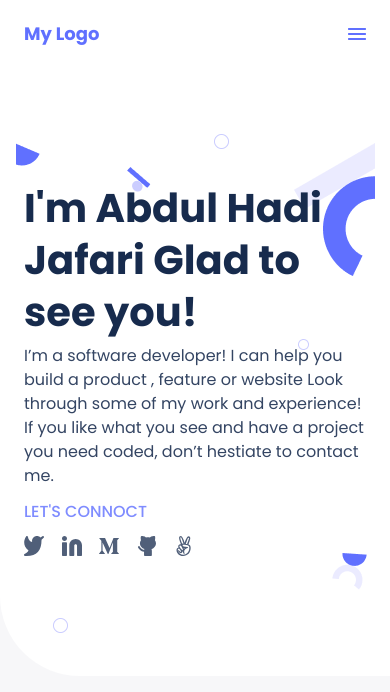
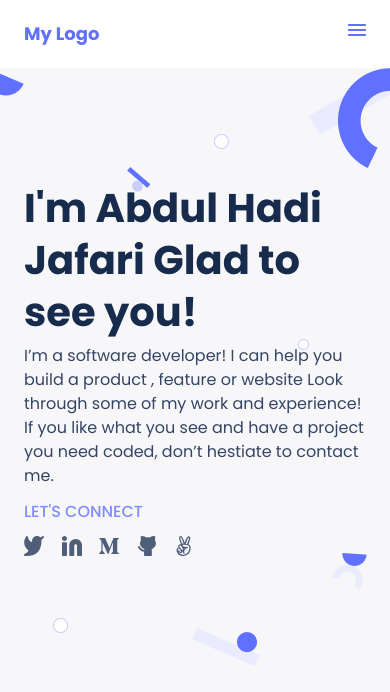
Before and after one commit to Hadi111jafari/PortfolioM-v, a website: page index.html in a window 390 px wide. Drawn offline with Linux system fonts and the light colour scheme.

Commit message:
Mydify index.html and style.css

```diff
--- a/index.html
+++ b/index.html
@@ -5,38 +5,34 @@
     <meta http-equiv="X-UA-Compatible" content="IE=edge" />
     <meta name="viewport" content="width=device-width, initial-scale=1.0" />
     <link rel="stylesheet" href="style.css" />
-    <style>
-      @import url("https://fonts.googleapis.com/css2?family=Poppins:ital,wght@0,100;0,200;0,300;0,400;0,500;0,600;0,700;0,800;0,900;1,100;1,200;1,300;1,400;1,500;1,600;1,700;1,800;1,900&display=swap");
-    </style>
     <title>portfolio</title>
   </head>
   <body>
-    <div class="flex-container">
-      <nav class="nav">
-        <h3 id="logo">My Logo</h3>
+    <header>
+      <nav>
+        <a id="logo" href="">My Logo</a>
         <img src="images/Union.png" alt="navbar" />
       </nav>
-      <header>
-        <section class="hero">
-          <h2 id="intro">I'm Abdul Hadi Jafari Glad to see you!</h2>
+    </header>
+    <section class="content-area">
+      <h1 id="intro">I'm Abdul Hadi Jafari Glad to see you!</h1>
       <p id="bio">
-            I’m a software developer! I can help you build a product , feature
-            or website Look through some of my work and experience! If you like
-            what you see and have a project you need coded, don’t hestiate to
-            contact me.
+        I’m a software developer! I can help you build a product , feature or
+        website Look through some of my work and experience! If you like what
+        you see and have a project you need coded, don’t hestiate to contact me.
       </p>
-        </section>
-        <section class="social">
-          <h3 id="in-touch">LET'S CONNOCT</h3>
+
+      <div class="social">
+        <h2 id="in-touch">LET'S CONNECT</h2>
         <ul class="social-icons">
           <li>
             <img src="images/twitter.svg" alt="twitter" />
           </li>
           <li>
-              <img src="images/Linkedin.svg" alt="Linkedin"/>
+            <img src="images/Linkedin.svg" alt="Linkedin" />
           </li>
           <li>
-              <img src="images/medium.svg" alt="medium"/>
+            <img src="images/medium.svg" alt="medium" />
           </li>
           <li>
             <img src="images/github.svg" alt="github" />
@@ -45,8 +41,7 @@
             <img src="images/angellist.svg" alt="angellist" />
           </li>
         </ul>
+      </div>
     </section>
-      </header>
-    </div>
   </body>
 </html>
--- a/style.css
+++ b/style.css
@@ -1,3 +1,5 @@
+@import url("https://fonts.googleapis.com/css2?family=Poppins:ital,wght@0,100;0,200;0,300;0,400;0,500;0,600;0,700;0,800;0,900;1,100;1,200;1,300;1,400;1,500;1,600;1,700;1,800;1,900&display=swap");
+
 * {
   margin: 0;
   padding: 0;
@@ -8,20 +10,17 @@ body {
   font-family: "Poppins", sans-serif;
   margin: 0;
   padding: 0;
+
 }
 
 @media (max-width: 600px) {
-  .flex-container {
+
+  nav {
     display: flex;
-    flex-direction: column;
-    background: #fff;
-    border-radius: 0 0 0 5rem;
-  }
-
-  .nav {
-    display: flex;
+    flex-direction: row;
     justify-content: space-between;
     padding: 24px;
+    background-color: #fff;
   }
 
   #logo {
@@ -30,26 +29,35 @@ body {
     font-weight: bold;
     font-style: normal;
     line-height: 20px;
+    text-decoration: none;
   }
 
   img {
     width: 18px;
     height: 12px;
-    align-self: center;
+    justify-content: flex-end;
   }
 
-  header {
+  .content-area {
     display: flex;
     flex-direction: column;
     align-items: flex-start;
+    border-radius: 0 0 0 5rem;
     padding: 114px 24px;
-    background: #fff;
-    background: url('./images/Ellipse3.png') 323px 108px no-repeat, url('./images/Ellipse4.png') 237px 613px no-repeat, url('./images/Ellipse5.png') 132px 111.81px no-repeat, url('./images/Ellipse8.png') 214px 66px no-repeat, url('./images/Ellipse11.png') 16.04px 70.47px no-repeat, url('./images/Ellipse12.png') 341.76px 484.5px no-repeat, url('./images/Ellipse13.png') 332.18px 496.46px no-repeat, url('./images/Ellipse14.png') 298px 271px no-repeat, url('./images/Ellipse15.png') 53px 550px no-repeat, url('./images/Rectangle4.png') 294px 74px no-repeat, url('./images/Rectangle5.png') 191.82px 609px no-repeat, url('./images/Rectangle6.png') -25px 77px no-repeat, url('./images/Rectangle7.png') 127.18px 99px no-repeat;
-  }
-
-  .hero {
-    display: flex;
-    flex-direction: column;
+    color: #fff;
+    background: url("./images/Ellipse3.png") top right no-repeat,
+      url("./images/Ellipse4.png") 237px 564px no-repeat,
+      url("./images/Ellipse5.png") 132px 111.81px no-repeat,
+      url("./images/Ellipse8.png") 214px 66px no-repeat,
+      url("./images/Ellipse11.png") left top no-repeat,
+      url("./images/Ellipse12.png") 341.76px 484.5px no-repeat,
+      url("./images/Ellipse13.png") 332.18px 496.46px no-repeat,
+      url("./images/Ellipse14.png") 298px 271px no-repeat,
+      url("./images/Ellipse15.png") 53px 550px no-repeat,
+      url("./images/Rectangle4.png") top right no-repeat,
+      url("./images/Rectangle5.png") 191.82px 560px no-repeat,
+      url("./images/Rectangle6.png") -25px 77px no-repeat,
+      url("./images/Rectangle7.png") 127.18px 99px no-repeat;
   }
 
   #intro {
```
Lines whose indentation alone changed are shown as unchanged.
